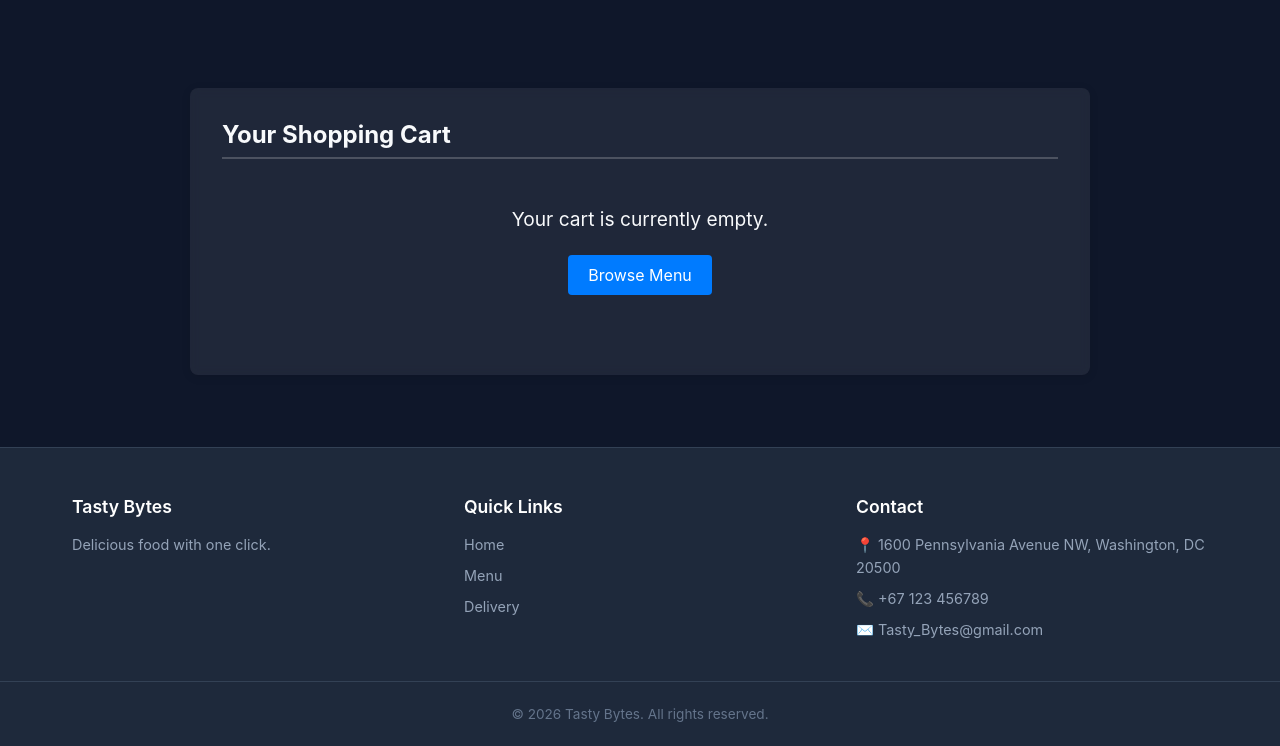
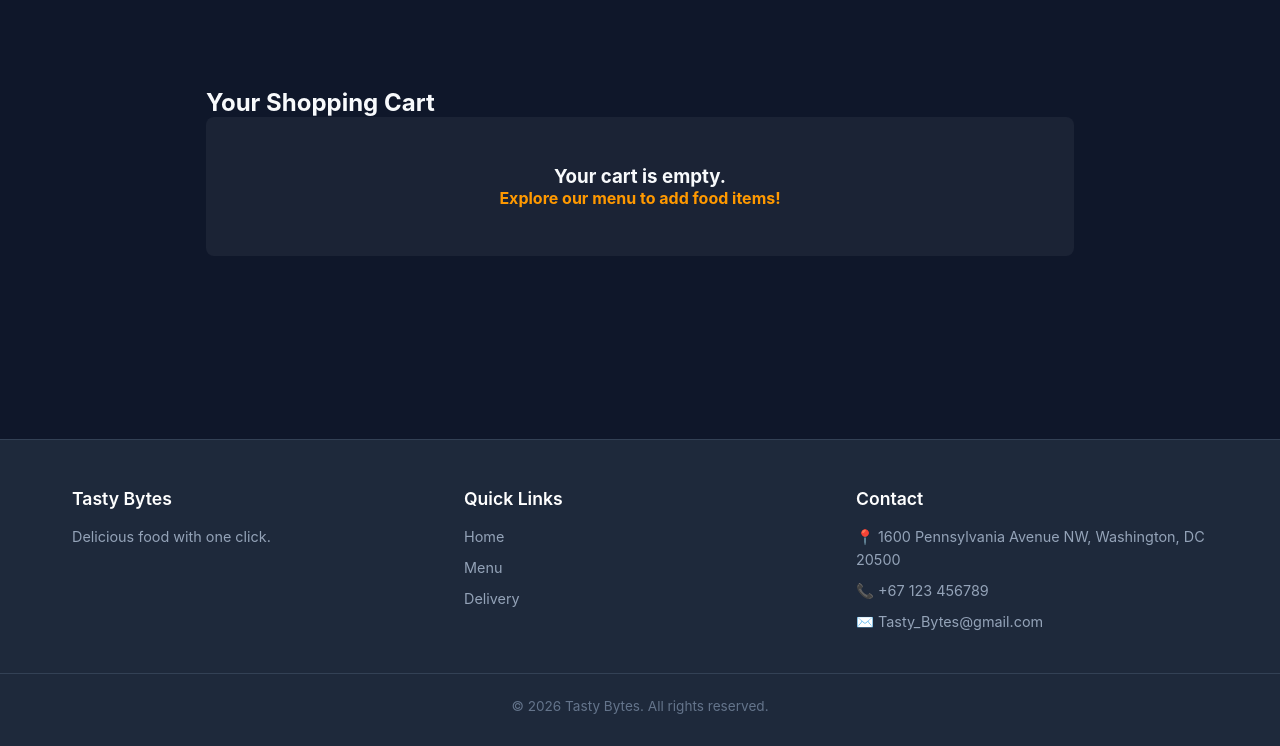
Before and after one commit to zomif/Online-Restaurant, a Flask app: page /orders/cart in a window 1280 px wide. Shown: the part 62-808 px from the top of the page. After the commit the page ends 776 px from the top, so only its background shows below. Run offline with Flask 3, Linux system fonts and the light colour scheme; a user stored in the database is signed in.

Commit message:
Update cart.html

```diff
--- a/templates/cart/cart.html
+++ b/templates/cart/cart.html
@@ -1,78 +1,55 @@
 {% extends "base.html" %}
 
-{% block title %}Shopping Cart - Online Restaurant{% endblock %}
+{% block title %}Your Cart - Online Restaurant{% endblock %}
 
 {% block content %}
-<div style="max-width: 900px; margin: 2rem auto; padding: 2rem; background: rgba(255, 255, 255, 0.07); backdrop-filter: blur(5px); border-radius: 8px; box-shadow: 0 2px 10px rgba(0,0,0,0.1);">
-    <h2 style="border-bottom: 2px solid rgba(255, 255, 255, 0.2); padding-bottom: 0.5rem; margin-top: 0;">Your Shopping Cart</h2>
+<div style="max-width: 900px; margin: 2rem auto; padding: 0 1rem;">
+    <h2>Your Shopping Cart</h2>
 
     {% if items %}
-        <table style="width: 100%; border-collapse: collapse; margin-top: 1.5rem;">
-            <thead>
-                <tr style="border-bottom: 2px solid rgba(255, 255, 255, 0.2); text-align: left;">
-                    <th style="padding: 12px 10px;">Item</th>
-                    <th style="padding: 12px 10px;">Price</th>
-                    <th style="padding: 12px 10px;">Quantity</th>
-                    <th style="padding: 12px 10px;">Subtotal</th>
-                    <th style="padding: 12px 10px; text-align: center;">Action</th>
-                </tr>
-            </thead>
-            <tbody>
-                {% for item in items %}
-                    <tr style="border-bottom: 1px solid rgba(255, 255, 255, 0.1);">
-                        <td style="padding: 12px 10px; vertical-align: middle;">
+        <div style="background: rgba(255, 255, 255, 0.07); backdrop-filter: blur(5px); padding: 1.5rem; border-radius: 8px; margin-bottom: 2rem;">
+            {% for entry in items %}
+                <div style="display: flex; align-items: center; justify-content: space-between; padding: 1rem 0; border-bottom: 1px solid rgba(255, 255, 255, 0.1);">
                     <div style="display: flex; align-items: center; gap: 15px;">
-                                {% if item.food.image_url %}
-                                    <img src="{{ item.food.image_url }}" alt="{{ item.food.name }}" style="width: 60px; height: 60px; object-fit: cover; border-radius: 6px; box-shadow: 0 2px 4px rgba(0,0,0,0.1);">
-                                {% else %}
-                                    <div style="width: 60px; height: 60px; background: rgba(255,255,255,0.1); border-radius: 6px; display: flex; align-items: center; justify-content: center; font-size: 1.5rem;">🍽️</div>
+                        {% if entry.food.image_url %}
+                            <img src="{{ entry.food.image_url }}" alt="{{ entry.food.name }}" style="width: 70px; height: 70px; object-fit: cover; border-radius: 6px;">
                         {% endif %}
                         <div>
-                                    <strong style="font-size: 1.05rem;">{{ item.food.name }}</strong>
-                                    {% if item.food.category %}
-                                        <div style="font-size: 0.85rem; color: #888;">{{ item.food.category }}</div>
-                                    {% endif %}
+                            <h3 style="margin: 0 0 5px 0;">{{ entry.food.name }}</h3>
+                            <p style="margin: 0; color: #888;">${{ "%.2f"|format(entry.food.price) }} each</p>
                         </div>
                     </div>
-                        </td>
-                        <td style="padding: 12px 10px; vertical-align: middle;">
-                            ${{ "%.2f"|format(item.food.price) }}
-                        </td>
-                        <td style="padding: 12px 10px; vertical-align: middle;">
-                            {{ item.quantity }}
-                        </td>
-                        <td style="padding: 12px 10px; vertical-align: middle; font-weight: bold;">
-                            ${{ "%.2f"|format(item.subtotal) }}
-                        </td>
-                        <td style="padding: 12px 10px; text-align: center; vertical-align: middle;">
-                            <form action="{{ url_for('remove_from_cart', food_id=item.food.id) }}" method="POST" style="margin: 0;">
-                                <button type="submit" style="background: #dc3545; color: white; border: none; padding: 6px 12px; border-radius: 4px; cursor: pointer; font-size: 0.85rem;">
-                                    Remove
+
+                    <div style="display: flex; align-items: center; gap: 20px;">
+                        <form action="{{ url_for('orders.update_cart', food_id=entry.food.id) }}" method="POST" style="display: flex; align-items: center; gap: 5px;">
+                            <input type="number" name="quantity" value="{{ entry.quantity }}" min="1" max="10" onchange="this.form.submit()" style="width: 50px; padding: 6px; border-radius: 4px; border: 1px solid #ccc; text-align: center;">
+                        </form>
+
+                        <p style="margin: 0; font-weight: bold; width: 80px; text-align: right;">${{ "%.2f"|format(entry.subtotal) }}</p>
+
+                        <form action="{{ url_for('orders.remove_from_cart', food_id=entry.food.id) }}" method="POST">
+                            <button type="submit" style="background: #dc3545; color: white; border: none; padding: 6px 12px; border-radius: 4px; cursor: pointer;">
+                                🗑️
                             </button>
                         </form>
-                        </td>
-                    </tr>
+                    </div>
+                </div>
             {% endfor %}
-            </tbody>
-        </table>
 
-        <div style="margin-top: 2rem; display: flex; justify-content: space-between; align-items: center; border-top: 2px solid rgba(255, 255, 255, 0.2); padding-top: 1.5rem;">
-            <form action="{{ url_for('clear_cart') }}" method="POST" style="margin: 0;">
-                <button type="submit" style="background: #6c757d; color: white; border: none; padding: 10px 16px; border-radius: 4px; cursor: pointer;">
-                    Clear Cart
+            <div style="display: flex; justify-content: space-between; align-items: center; margin-top: 1.5rem;">
+                <h3 style="margin: 0;">Total Amount: <span style="color: #28a745;">${{ "%.2f"|format(total) }}</span></h3>
+
+                <form action="{{ url_for('orders.checkout') }}" method="POST">
+                    <button type="submit" style="background: #28a745; color: white; border: none; padding: 14px 28px; border-radius: 6px; font-size: 1.1rem; font-weight: bold; cursor: pointer;">
+                        ✅ Complete Order
                     </button>
                 </form>
-
-            <div style="text-align: right;">
-                <h3 style="margin: 0 0 1rem 0; font-size: 1.4rem;">Total: <span style="color: #28a745;">${{ "%.2f"|format(total) }}</span></h3>
             </div>
         </div>
     {% else %}
-        <div style="text-align: center; padding: 3rem 1rem;">
-            <p style="font-size: 1.2rem; margin-bottom: 1.5rem;">Your cart is currently empty.</p>
-            <a href="{{ url_for('food.menu') }}" style="display: inline-block; background: #007bff; color: white; padding: 10px 20px; text-decoration: none; border-radius: 4px;">
-                Browse Menu
-            </a>
+        <div style="text-align: center; padding: 3rem; background: rgba(255, 255, 255, 0.05); border-radius: 8px;">
+            <h3>Your cart is empty.</h3>
+            <a href="{{ url_for('main.index') }}" style="color: #ff9900; font-weight: bold; text-decoration: none;">Explore our menu to add food items!</a>
         </div>
     {% endif %}
 </div>
```
Lines whose indentation alone changed are shown as unchanged.
